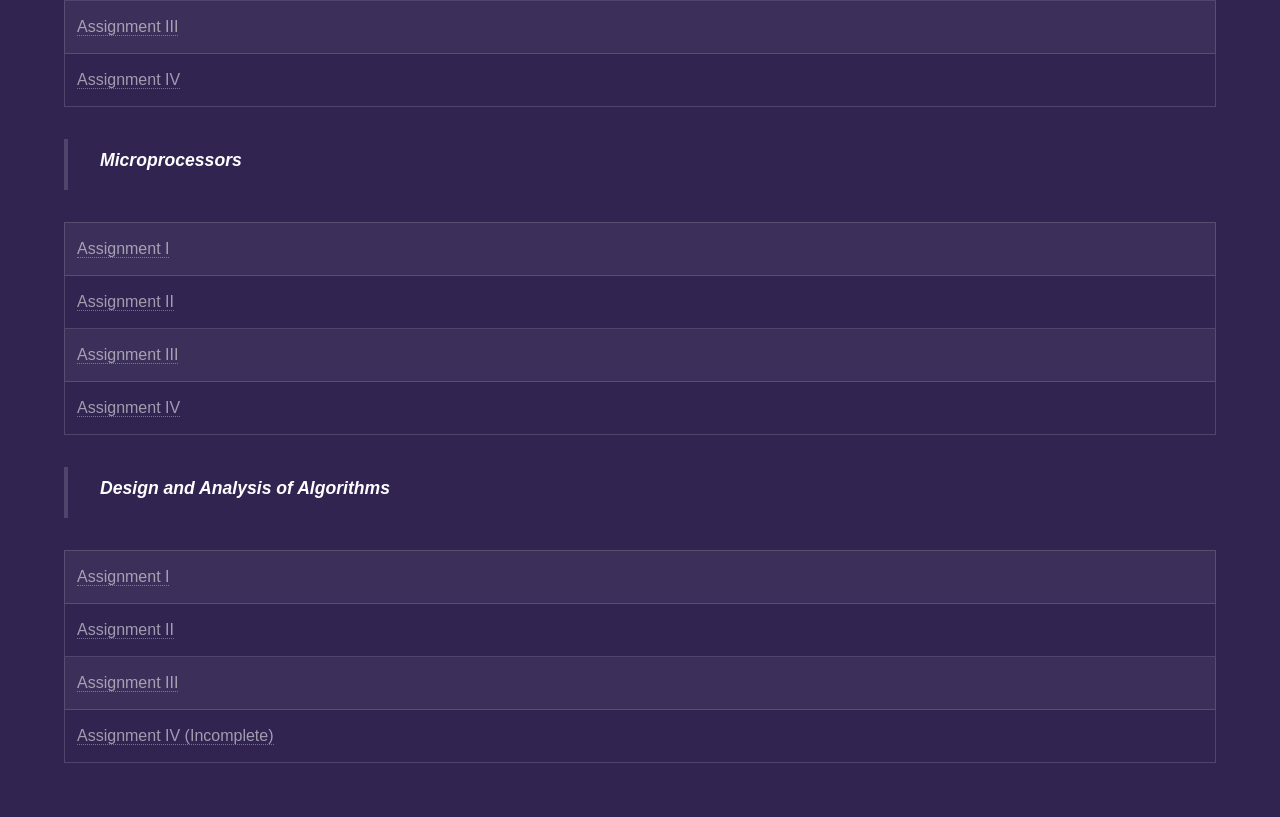
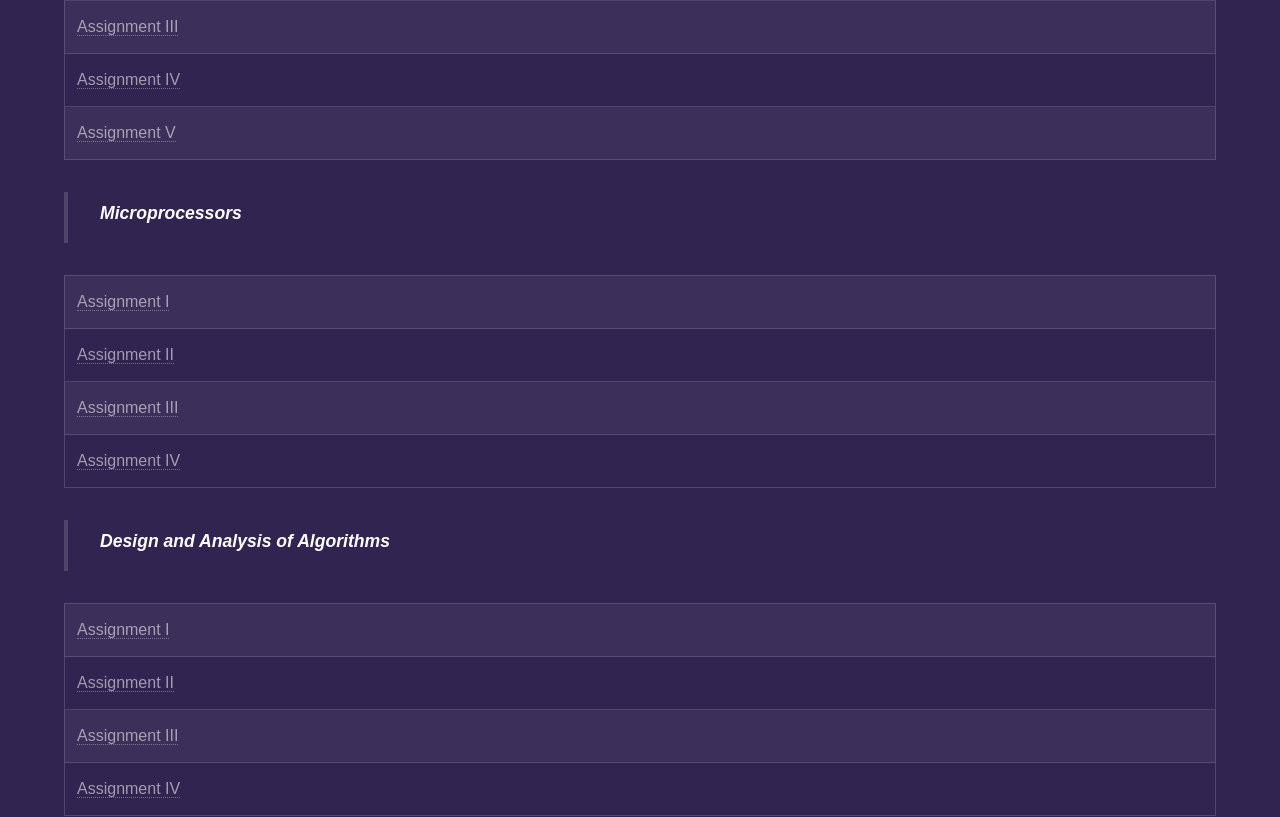
Before and after one commit to NiharikaNeha/mitcse.github.io, a plain HTML site: page index.html in a window 1280 px wide. Shown: the part 483-1300 px from the top of the page. Drawn offline with Linux system fonts and the light colour scheme.

Commit message:
DBS Assignment 5

```diff
--- a/index.html
+++ b/index.html
@@ -80,6 +80,10 @@
 													<td><a href="/Files/DBS4.pdf">Assignment IV</a></td>
 													<!-- <td>Super weird normal form shit.</td> -->
 												</tr>
+												<tr>
+													<td><a href="/Files/DBS5.pdf">Assignment V</a></td>
+													<!-- <td>.</td> -->
+												</tr>
 											</tbody>
 										</table>
 									</div>
@@ -133,7 +137,7 @@
 													<!-- <td>DFS, BFS, topological sorting, exhaustive search, string matching.</td> -->
 												</tr>
 												<tr>
-													<td><a href="/Files/DAA4.pdf">Assignment IV (Incomplete)</a></td>
+													<td><a href="/Files/DAA4.pdf">Assignment IV</a></td>
 												</tr>
 											</tbody>
 										</table>
```
Also changed, not shown: 1 other file.
